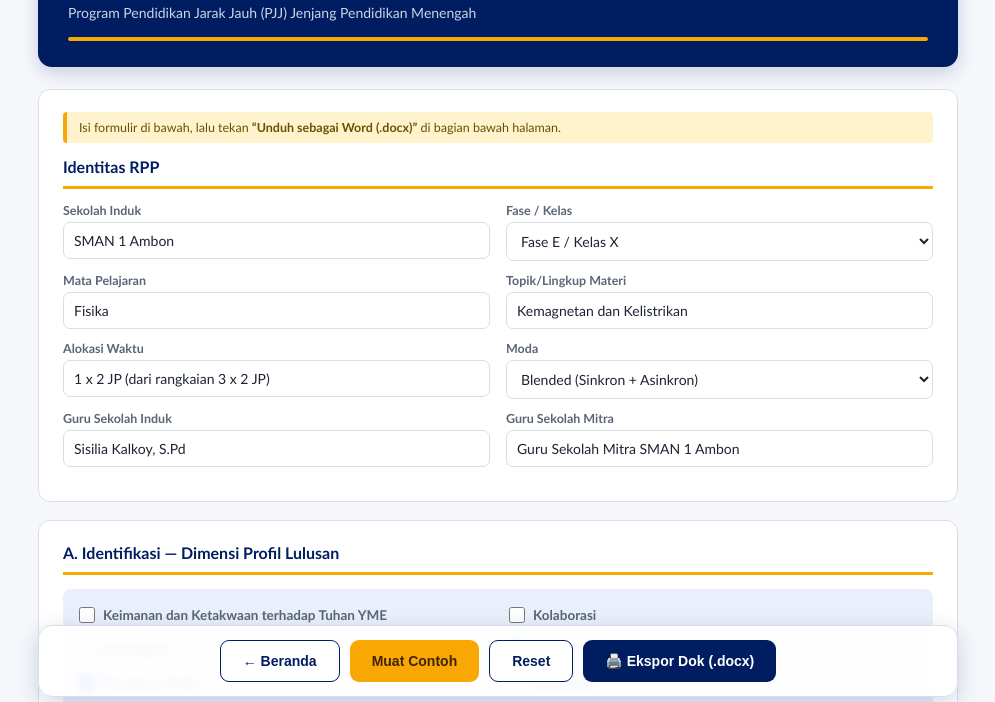
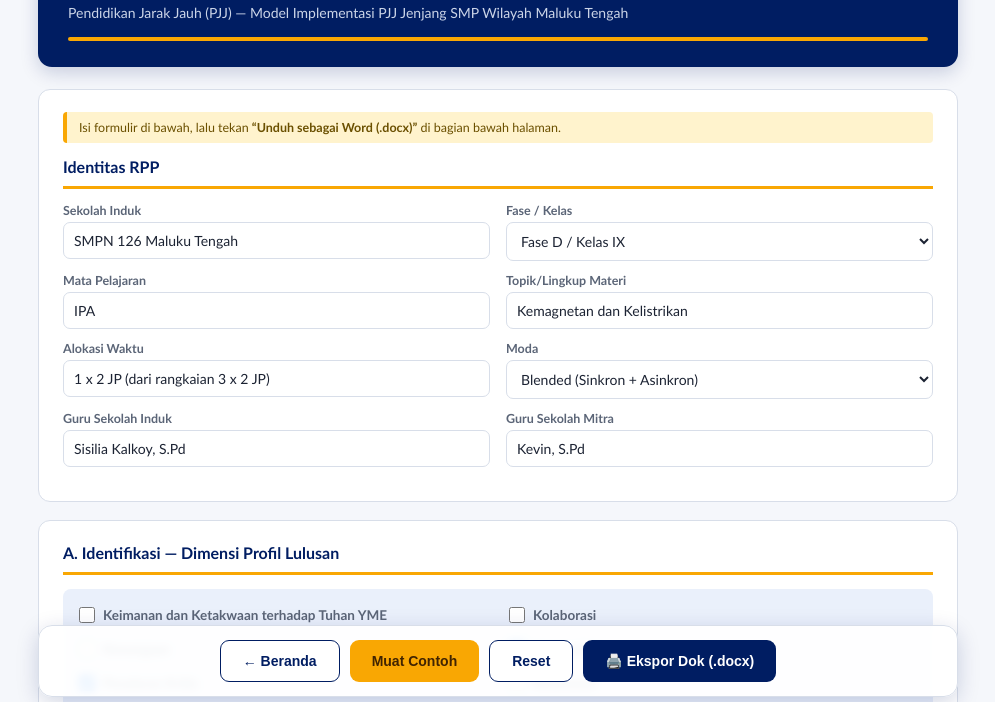
Before and after one commit to pendidikan-jarak-jauh/pjj-malteng-2026, a plain HTML site: page perencanaan-pembelajaran.html in a window 1280 px wide. Both pictures are taken after a click on the button "Muat Contoh". Shown: the part 87-789 px from the top of the page, without its empty margins (142-1137 px from the left). Drawn offline with nearby package versions, Linux system fonts and the light colour scheme.

Commit message:
Update perencanaan-pembelajaran.html

```diff
--- a/perencanaan-pembelajaran.html
+++ b/perencanaan-pembelajaran.html
@@ -2,7 +2,7 @@
 <html lang="id">
 <head>
 <meta charset="UTF-8">
-<title>Dokumen Perencanaan Pembelajaran — PJJ SMA</title>
+<title>Dokumen Perencanaan Pembelajaran — PJJ Jenjang SMP</title>
 <script src="https://cdnjs.cloudflare.com/ajax/libs/jszip/3.10.1/jszip.min.js"></script>
 <style>
   :root{
@@ -76,7 +76,7 @@
 <div class="wrap">
   <header class="top">
     <h1>Dokumen Perencanaan Pembelajaran</h1>
-    <p>Program Pendidikan Jarak Jauh (PJJ) Jenjang Pendidikan Menengah</p>
+    <p>Pendidikan Jarak Jauh (PJJ) &mdash; Model Implementasi PJJ Jenjang SMP Wilayah Maluku Tengah</p>
     <div class="bar"></div>
   </header>
 
@@ -84,13 +84,13 @@
     <div class="note">Isi formulir di bawah, lalu tekan <strong>“Unduh sebagai Word (.docx)”</strong> di bagian bawah halaman.</div>
     <h2>Identitas RPP</h2>
     <div class="grid2">
-      <div><label>Sekolah Induk</label><input type="text" id="sekolah" placeholder="Contoh: SMAN 1 Ambon"></div>
+      <div><label>Sekolah Induk</label><input type="text" id="sekolah" placeholder="Contoh: SMPN 126 Maluku Tengah"></div>
       <div><label>Fase / Kelas</label>
         <select id="fase">
           <option value="">— Pilih Fase/Kelas —</option>
-          <option value="Fase E / Kelas X">Fase E / Kelas X</option>
-          <option value="Fase F / Kelas XI">Fase F / Kelas XI</option>
-          <option value="Fase F / Kelas XII">Fase F / Kelas XII</option>
+          <option value="Fase D / Kelas VII">Fase D / Kelas VII</option>
+          <option value="Fase D / Kelas VIII">Fase D / Kelas VIII</option>
+          <option value="Fase D / Kelas IX">Fase D / Kelas IX</option>
         </select>
       </div>
       <div><label>Mata Pelajaran</label><input type="text" id="mapel" list="mapelList" placeholder="Pilih atau ketik nama mata pelajaran"></div>
@@ -310,14 +310,14 @@ function resetForm(){
 }
 
 function loadExample(){
-  document.getElementById('sekolah').value = 'SMAN 1 Ambon';
-  document.getElementById('fase').value = 'Fase E / Kelas X';
-  document.getElementById('mapel').value = 'Fisika';
+  document.getElementById('sekolah').value = 'SMPN 126 Maluku Tengah';
+  document.getElementById('fase').value = 'Fase D / Kelas IX';
+  document.getElementById('mapel').value = 'IPA';
   document.getElementById('topik').value = 'Kemagnetan dan Kelistrikan';
   document.getElementById('alokasi').value = '1 x 2 JP (dari rangkaian 3 x 2 JP)';
   document.getElementById('moda').value = 'Blended (Sinkron + Asinkron)';
   document.getElementById('mt').value = 'Sisilia Kalkoy, S.Pd';
-  document.getElementById('gurulokal').value = 'Guru Sekolah Mitra SMAN 1 Ambon';
+  document.getElementById('gurulokal').value = 'Kevin, S.Pd';
 
   document.getElementById('b1').value = 'Menganalisis konsep kemagnetan dan gaya magnet pada berbagai bahan, sebagai bagian dari Capaian Pembelajaran Fisika Fase E (SK Kepala BKPDM No. 046/H/KR/2025).';
   document.getElementById('b2').value = 'Discovery Learning — menemukan pola garis gaya magnet melalui prediksi dan eksperimen sederhana.';
@@ -604,7 +604,7 @@ async function exportDocx(){
     + hC + pertemuanBlocks
     + sectPr;
 
-  const HEADER_TEXT = 'Dokumen Perencanaan Pembelajaran \u2014 Pendidikan Jarak Jauh (PJJ) Jenjang SMA';
+  const HEADER_TEXT = 'Dokumen Perencanaan Pembelajaran \u2014 Pendidikan Jarak Jauh (PJJ) Jenjang SMP';
 
   const XML_DECL = '<' + '?xml version="1.0" encoding="UTF-8" standalone="yes"?' + '>';
   const headerXml = `${XML_DECL}
```
